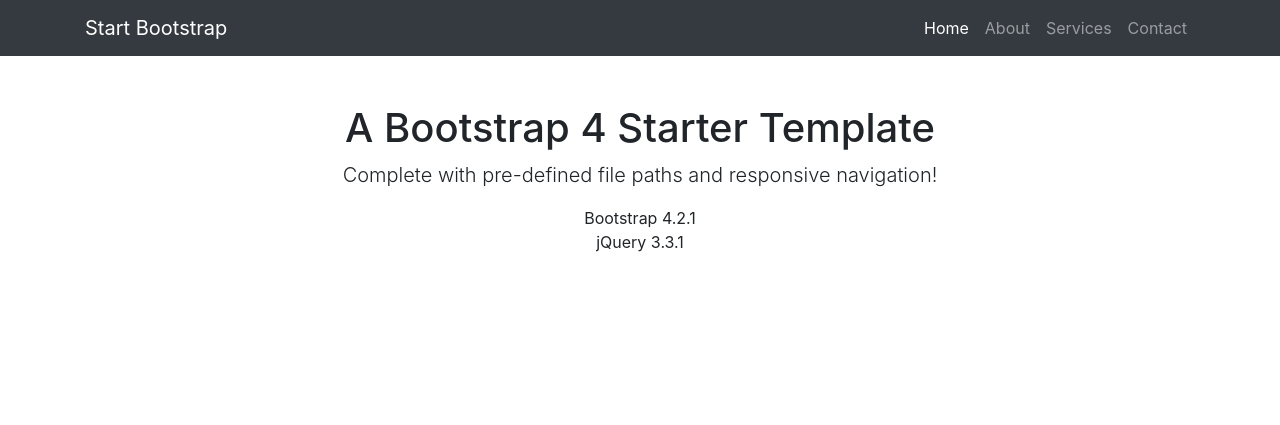
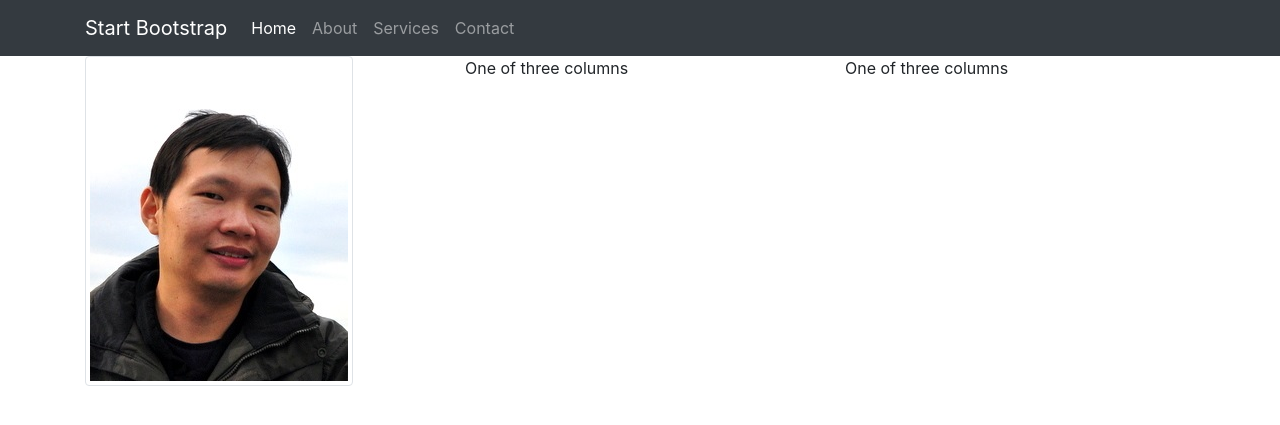
Before and after one commit to john-see/john-see.github.io, a Jekyll site: the page index.html, which Jekyll copies as it is, in a window 1280 px wide. Shown: the top 425 px of the page. Built offline with Jekyll 4.4.1, drawn with Linux system fonts in a browser that asks for light colours.

Commit message:
testing 3 column

```diff
--- a/index.html
+++ b/index.html
@@ -25,7 +25,7 @@
         <span class="navbar-toggler-icon"></span>
       </button>
       <div class="collapse navbar-collapse" id="navbarResponsive">
-        <ul class="navbar-nav ml-auto">
+        <ul class="navbar-nav mr-auto mt-2 mt-lg-0">
           <li class="nav-item active">
             <a class="nav-link" href="#">Home
               <span class="sr-only">(current)</span>
@@ -48,16 +48,17 @@
   <!-- Page Content -->
   <div class="container">
     <div class="row">
-      <div class="col-lg-12 text-center">
-        <h1 class="mt-5">A Bootstrap 4 Starter Template</h1>
-        <p class="lead">Complete with pre-defined file paths and responsive navigation!</p>
-        <ul class="list-unstyled">
-          <li>Bootstrap 4.2.1</li>
-          <li>jQuery 3.3.1</li>
-        </ul>
-      </div>
+        <div class="col-sm">
+            <img src="images/johnsee.jpg" alt="John See" class="img-thumbnail">
+        </div>
+        <div class="col-sm">
+            One of three columns
+        </div>
+        <div class="col-sm">
+            One of three columns
+        </div>
     </div>
-  </div>
+  </div
 
   <!-- Bootstrap core JavaScript -->
   <script src="jquery/jquery.min.js"></script>
```
Also changed, not shown: images/johnsee.jpg (added).
